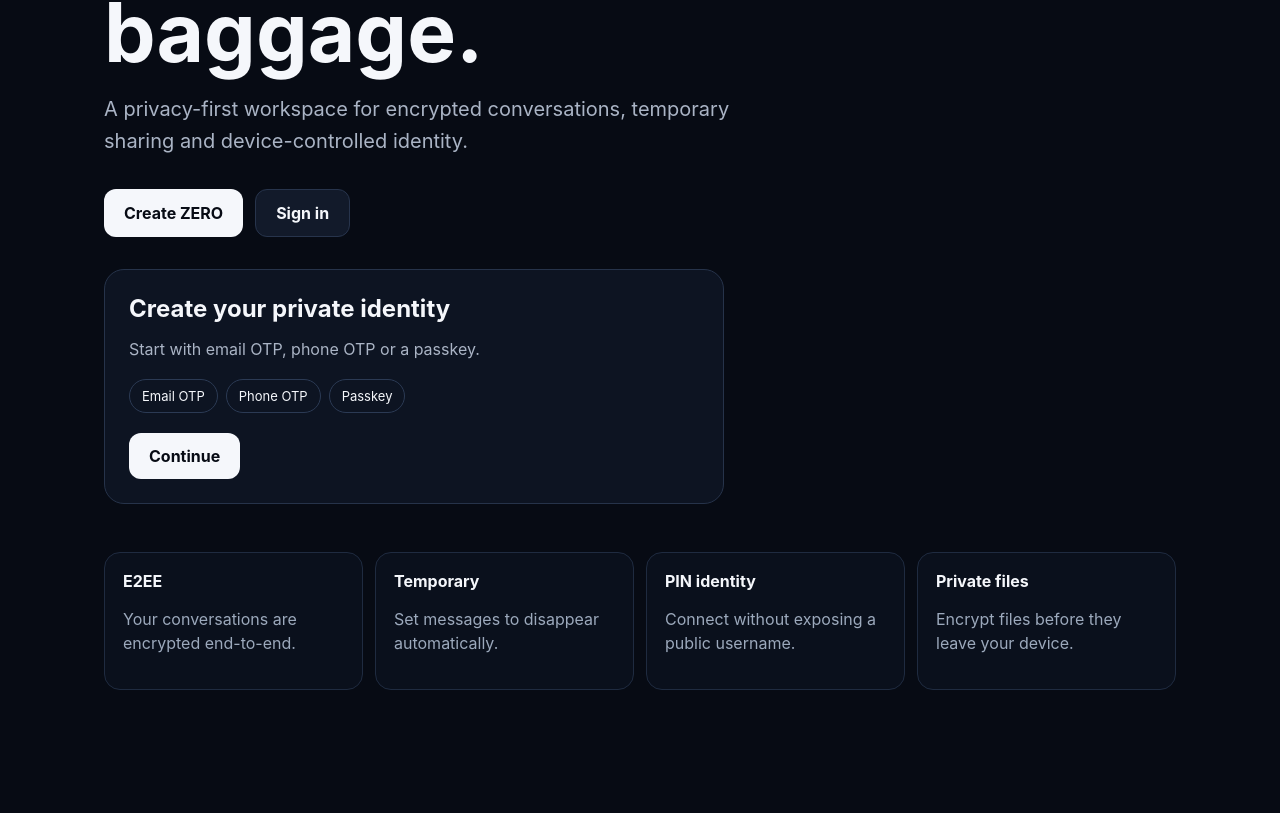
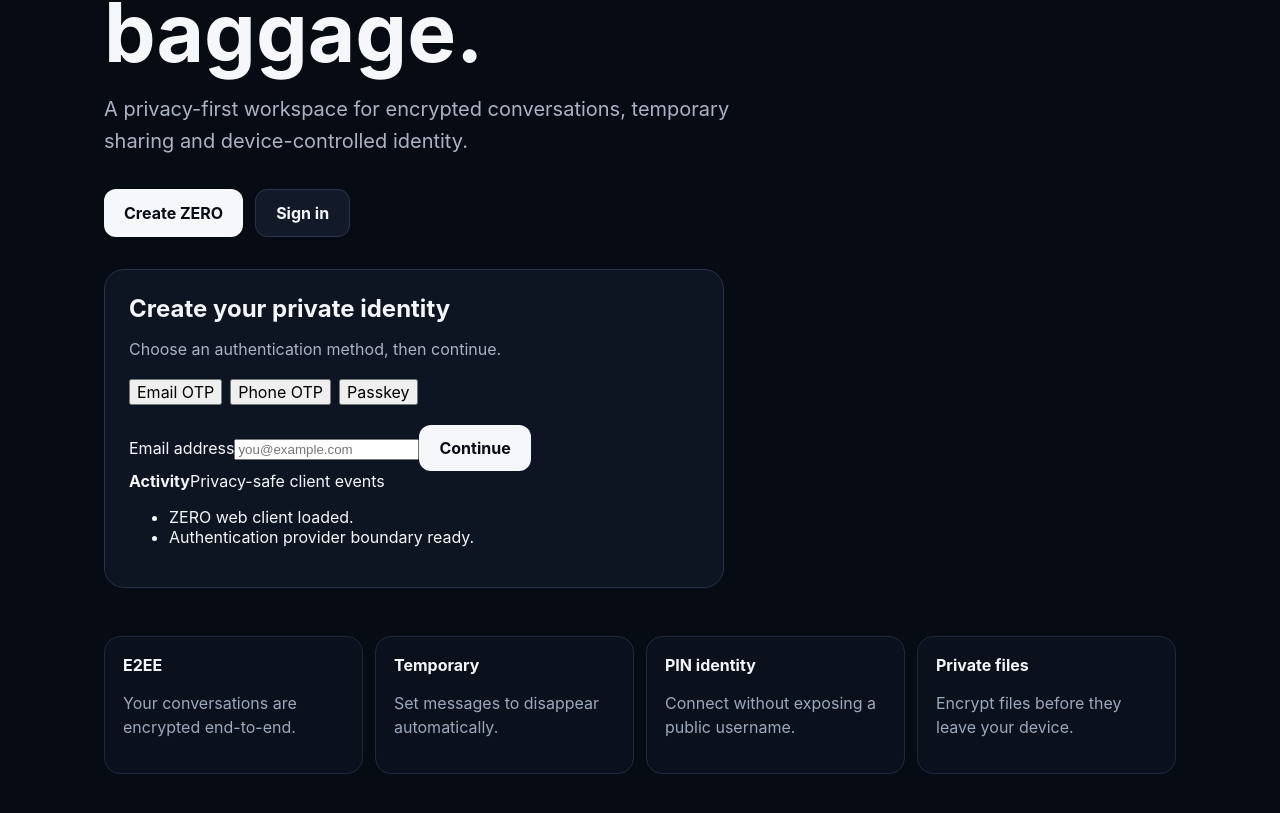
Before and after one commit to novacoreng/ZERO, a Next.js app in the folder apps/web/: page / in a window 1280 px wide. Shown: the part 449-1262 px from the top of the page. Before the commit the page ends 1211 px from the top, so only its background shows below. Built offline with nearby package versions, Linux system fonts and the light colour scheme.

Commit message:
fix(web): wire auth onboarding controls and visible activity log

```diff
--- a/apps/web/app/page.tsx
+++ b/apps/web/app/page.tsx
@@ -1,3 +1,194 @@
-"use client";import{useState}from"react";
-const cards=[["E2EE","Your conversations are encrypted end-to-end."],["Temporary","Set messages to disappear automatically."],["PIN identity","Connect without exposing a public username."],["Private files","Encrypt files before they leave your device."]];
-export default function Home(){const[mode,setMode]=useState<"signin"|"signup">("signup");return <main><section className="shell"><div className="brand">ZERO</div><p className="eyebrow">PIN. PRIVATE. TEMPORARY. GONE.</p><h1>Private communication without the baggage.</h1><p className="lead">A privacy-first workspace for encrypted conversations, temporary sharing and device-controlled identity.</p><div className="actions"><button onClick={()=>setMode("signup")} aria-pressed={mode==="signup"}>Create ZERO</button><button className="secondary" onClick={()=>setMode("signin")} aria-pressed={mode==="signin"}>Sign in</button></div><div className="panel" aria-live="polite"><h2>{mode==="signup"?"Create your private identity":"Sign in securely"}</h2><p>{mode==="signup"?"Start with email OTP, phone OTP or a passkey.":"Use email OTP, phone OTP or your registered passkey."}</p><div className="methods"><span>Email OTP</span><span>Phone OTP</span><span>Passkey</span></div><button className="primary">Continue</button></div><div className="grid">{cards.map(([title,copy])=><article key={title}><strong>{title}</strong><p>{copy}</p></article>)}</div></section></main>}
+"use client";
+
+import { useState } from "react";
+
+type Mode = "signin" | "signup";
+type AuthMethod = "email" | "phone" | "passkey";
+
+const cards = [
+  ["E2EE", "Your conversations are encrypted end-to-end."],
+  ["Temporary", "Set messages to disappear automatically."],
+  ["PIN identity", "Connect without exposing a public username."],
+  ["Private files", "Encrypt files before they leave your device."],
+];
+
+function timestamp() {
+  return new Intl.DateTimeFormat(undefined, {
+    hour: "2-digit",
+    minute: "2-digit",
+    second: "2-digit",
+  }).format(new Date());
+}
+
+export default function Home() {
+  const [mode, setMode] = useState<Mode>("signup");
+  const [method, setMethod] = useState<AuthMethod>("email");
+  const [identifier, setIdentifier] = useState("");
+  const [status, setStatus] = useState(
+    "Choose an authentication method, then continue."
+  );
+  const [logs, setLogs] = useState<string[]>([
+    "ZERO web client loaded.",
+    "Authentication provider boundary ready.",
+  ]);
+
+  function addLog(message: string) {
+    const entry = `[${timestamp()}] ${message}`;
+    setLogs((current) => [...current.slice(-5), entry]);
+    if (typeof window !== "undefined") {
+      console.info("[ZERO]", message);
+    }
+  }
+
+  function selectMode(nextMode: Mode) {
+    setMode(nextMode);
+    setStatus(
+      nextMode === "signup"
+        ? "Create your private identity."
+        : "Sign in to your ZERO identity."
+    );
+    addLog(`Mode selected: ${nextMode === "signup" ? "Sign up" : "Sign in"}.`);
+  }
+
+  function selectMethod(nextMethod: AuthMethod) {
+    setMethod(nextMethod);
+    setStatus(
+      nextMethod === "passkey"
+        ? "Passkey selected. Continue to start the passkey flow."
+        : `Enter your ${nextMethod === "email" ? "email address" : "phone number"} to continue.`
+    );
+    addLog(`Authentication method selected: ${nextMethod}.`);
+  }
+
+  function handleContinue() {
+    if (method !== "passkey" && !identifier.trim()) {
+      setStatus(
+        `Enter your ${method === "email" ? "email address" : "phone number"} before continuing.`
+      );
+      addLog("Continue blocked: required identifier is empty.");
+      return;
+    }
+
+    if (method === "email" && !/^\S+@\S+\.\S+$/.test(identifier.trim())) {
+      setStatus("Enter a valid email address.");
+      addLog("Continue blocked: invalid email format.");
+      return;
+    }
+
+    if (method === "phone" && !/^[+0-9][0-9\s().-]{6,}$/.test(identifier.trim())) {
+      setStatus("Enter a valid phone number.");
+      addLog("Continue blocked: invalid phone format.");
+      return;
+    }
+
+    if (method === "passkey") {
+      setStatus(
+        `${mode === "signup" ? "Sign-up" : "Sign-in"} passkey request is ready, but the WebAuthn provider is not connected yet.`
+      );
+      addLog(
+        `${mode === "signup" ? "Sign-up" : "Sign-in"} Continue accepted: passkey provider boundary reached.`
+      );
+      return;
+    }
+
+    setStatus(
+      `${mode === "signup" ? "Sign-up" : "Sign-in"} request is ready for the ${method} OTP provider. The provider is not connected yet.`
+    );
+    addLog(
+      `${mode === "signup" ? "Sign-up" : "Sign-in"} Continue accepted: ${method} OTP provider boundary reached.`
+    );
+  }
+
+  return (
+    <main>
+      <section className="shell">
+        <div className="brand">ZERO</div>
+        <p className="eyebrow">PIN. PRIVATE. TEMPORARY. GONE.</p>
+        <h1>Private communication without the baggage.</h1>
+        <p className="lead">
+          A privacy-first workspace for encrypted conversations, temporary
+          sharing and device-controlled identity.
+        </p>
+
+        <div className="actions" aria-label="Authentication mode">
+          <button
+            type="button"
+            onClick={() => selectMode("signup")}
+            aria-pressed={mode === "signup"}
+          >
+            Create ZERO
+          </button>
+          <button
+            type="button"
+            className="secondary"
+            onClick={() => selectMode("signin")}
+            aria-pressed={mode === "signin"}
+          >
+            Sign in
+          </button>
+        </div>
+
+        <div className="panel" aria-live="polite">
+          <h2>{mode === "signup" ? "Create your private identity" : "Sign in securely"}</h2>
+          <p>{status}</p>
+
+          <div className="methods" role="group" aria-label="Authentication method">
+            {(["email", "phone", "passkey"] as AuthMethod[]).map((item) => (
+              <button
+                type="button"
+                key={item}
+                className={method === item ? "method active" : "method"}
+                onClick={() => selectMethod(item)}
+                aria-pressed={method === item}
+              >
+                {item === "email"
+                  ? "Email OTP"
+                  : item === "phone"
+                    ? "Phone OTP"
+                    : "Passkey"}
+              </button>
+            ))}
+          </div>
+
+          {method !== "passkey" && (
+            <label className="field">
+              <span>{method === "email" ? "Email address" : "Phone number"}</span>
+              <input
+                value={identifier}
+                onChange={(event) => setIdentifier(event.target.value)}
+                type={method === "email" ? "email" : "tel"}
+                autoComplete={method === "email" ? "email" : "tel"}
+                placeholder={method === "email" ? "you@example.com" : "+234 800 000 0000"}
+              />
+            </label>
+          )}
+
+          <button type="button" className="primary" onClick={handleContinue}>
+            Continue
+          </button>
+
+          <section className="activity" aria-label="ZERO activity log">
+            <div className="activity-header">
+              <strong>Activity</strong>
+              <span>Privacy-safe client events</span>
+            </div>
+            <ul>
+              {logs.map((entry, index) => (
+                <li key={`${entry}-${index}`}>{entry}</li>
+              ))}
+            </ul>
+          </section>
+        </div>
+
+        <div className="grid">
+          {cards.map(([title, copy]) => (
+            <article key={title}>
+              <strong>{title}</strong>
+              <p>{copy}</p>
+            </article>
+          ))}
+        </div>
+      </section>
+    </main>
+  );
+}
```
